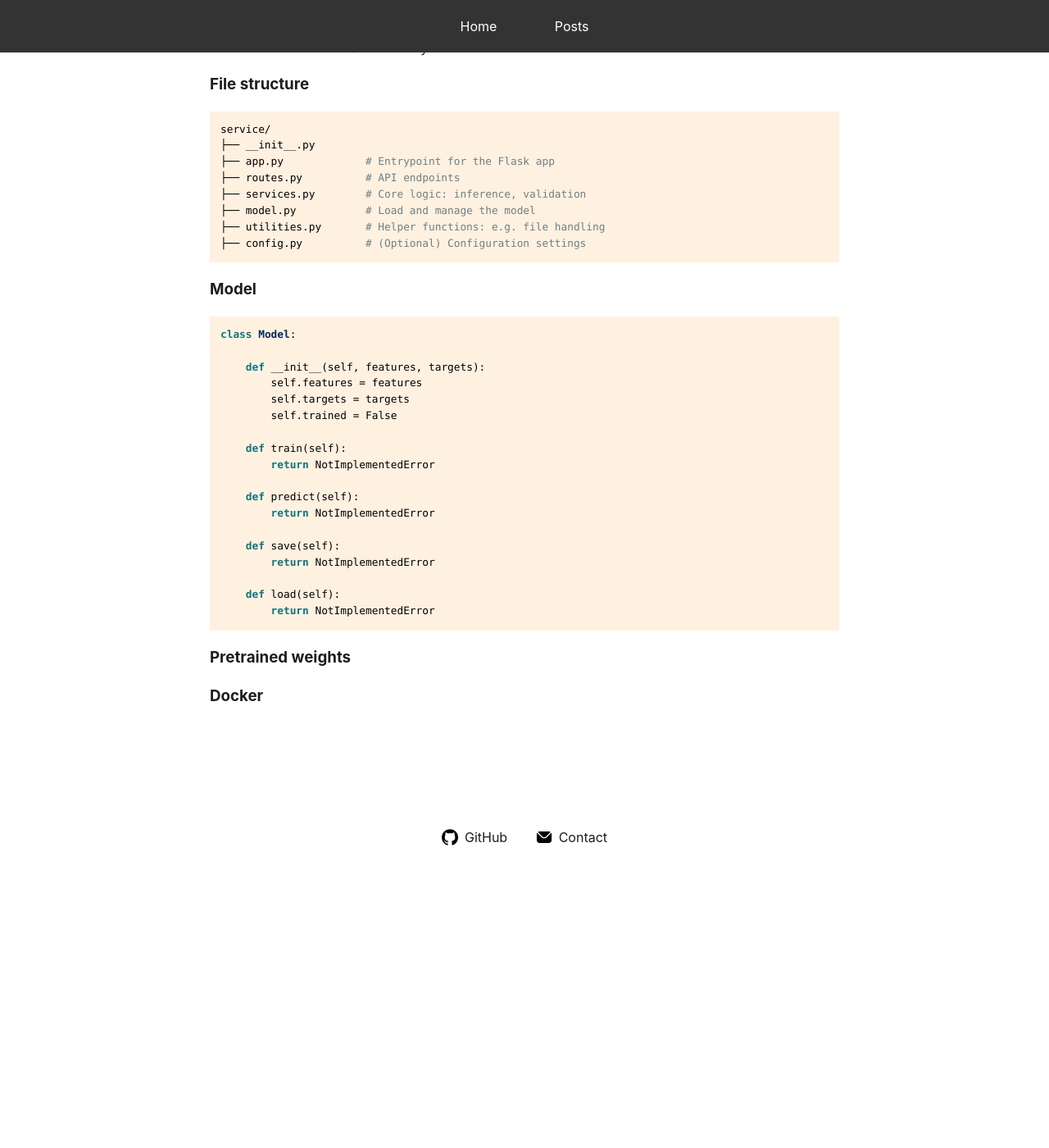
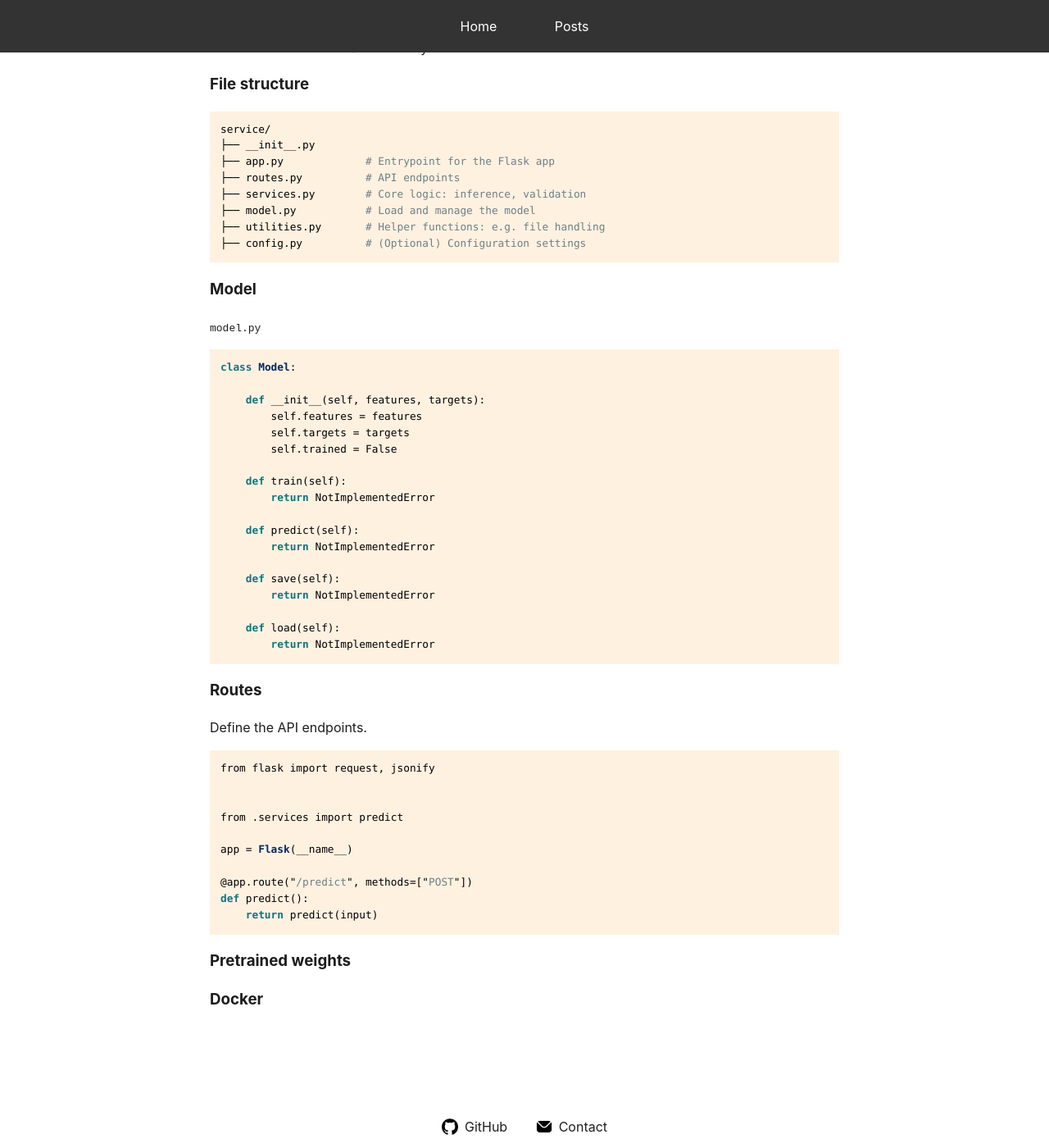
Before and after one commit to mark-hobbs/mark-hobbs.github.io, a Jekyll site: the page built from _posts/2025-04-15-model-deployment.md, in a window 1280 px wide and 1400 px high, scrolled down 353 px. Shown: the whole window at 82% size. Built offline with Jekyll 4.4.1, drawn with Linux system fonts in a browser that asks for light colours; before the commit the page ends 1382 px from its top, so only the background shows below that.

Commit message:
General updates

````diff
--- a/_posts/2025-04-15-model-deployment.md
+++ b/_posts/2025-04-15-model-deployment.md
@@ -26,6 +26,8 @@ service/
 
 ### Model
 
+`model.py`
+
 ```python
 class Model:
 
@@ -47,6 +49,23 @@ class Model:
         return NotImplementedError
 ```
 
+### Routes
+
+Define the API endpoints.
+
+```python
+from flask import request, jsonify
+
+
+from .services import predict
+
+app = Flask(__name__)
+
+@app.route("/predict", methods=["POST"])
+def predict():
+    return predict(input)
+```
+
 ### Pretrained weights
 
 ### Docker
````
